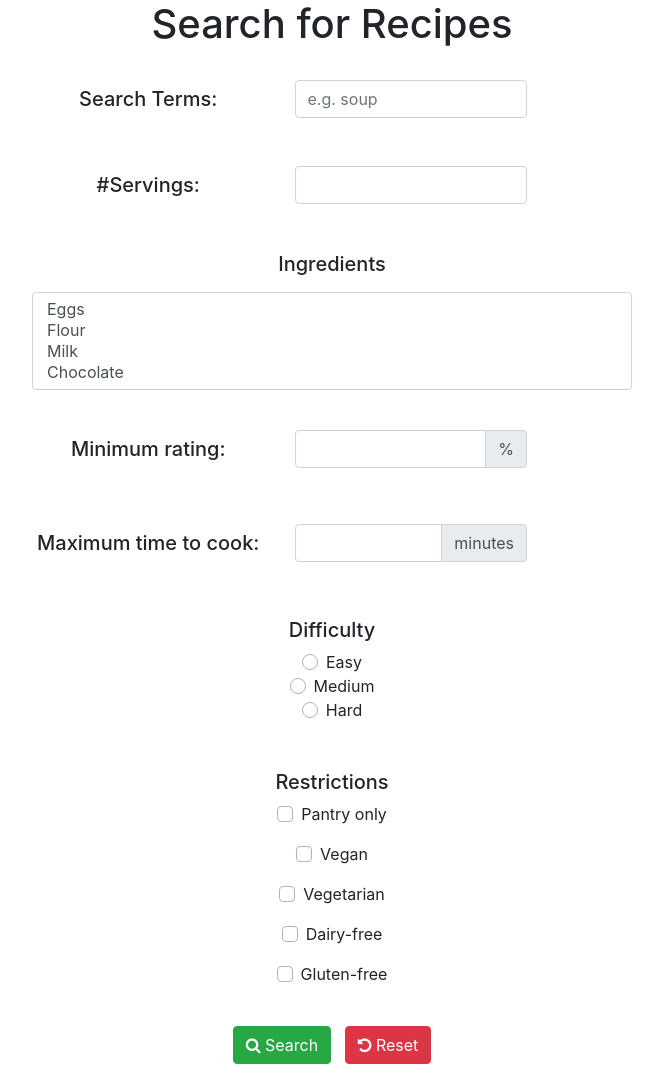
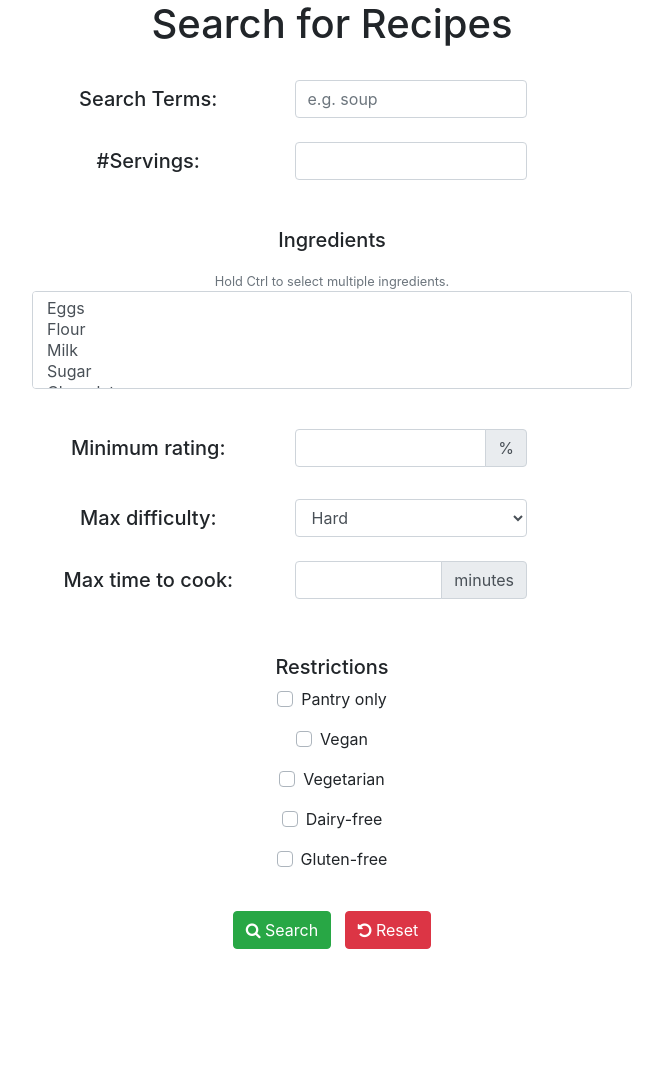
Before and after one commit to SaeedBaig/Wingredient, a Flask app: template wingredient/templates/search.html in a window 1280 px wide. Shown: the whole page, without its empty margins (308-971 px from the left). After the commit the page ends 949 px from the top, so only its background shows below. Run offline with Flask 2, Linux system fonts and the light colour scheme; the template is opened without the code that fills it, so the values that code supplies are empty; some libraries are stand-ins or nearby versions.

Commit message:
Made difficulty a drop-down + better formatting
Changed difficulty from radio buttons to a drop-down for max difficulty (which makes more sense IMO).
Also made items less far apart and added help-text for selecting ingredients.

```diff
--- a/wingredient/templates/search.html
+++ b/wingredient/templates/search.html
@@ -47,7 +47,6 @@
           <input type="search" class="form-control" id="search-box" placeholder="e.g. soup">
         </div>
       </div>
-      <br>
 
       <!-- #Servings -->
       <div class="form-group row">
@@ -65,16 +64,20 @@
         <label for="ingredients">
           <h5>Ingredients</h5>
         </label>
+        <small class="form-text text-muted">
+          Hold Ctrl to select multiple ingredients.
+        </small>
         <select multiple class="form-control" id="ingredients">
           <option>Eggs</option>
           <option>Flour</option>
           <option>Milk</option>
+          <option>Sugar</option>
           <option>Chocolate</option>
         </select>
       </div>
       <br>
 
-      <!-- Minimum Rating -->
+      <!-- Min Rating -->
       <div class="form-group row">
         <label for="min-rating" class="col-sm-5 col-form-label">
           <h5>Minimum rating:</h5>
@@ -88,12 +91,25 @@
           </div>
         </div>
       </div>
-      <br>
+
+      <!-- Max Difficulty -->
+      <div class="form-group row">
+        <label for="max-difficulty" class="col-sm-5 col-form-label">
+          <h5>Max difficulty: </h5>
+        </label>
+        <div class="col-sm-5">
+          <select class="form-control" id="max-difficulty">
+            <option>Easy</option>
+            <option>Medium</option>
+            <option selected>Hard</option>
+          </select>
+        </div>
+      </div>
 
       <!-- Maximum time to cook -->
       <div class="form-group row">
         <label for="max-time" class="col-sm-5 col-form-label">
-          <h5>Maximum time to cook:</h5>
+          <h5>Max time to cook:</h5>
         </label>
         <div class="col-sm-5">
           <div class="input-group mb-3">
@@ -104,24 +120,6 @@
           </div>
         </div>
       </div>
-      <br>
-
-      <!-- Difficulty -->
-      <h5>Difficulty</h5>
-      <div class="custom-control custom-radio">
-        <input type="radio" id="easy" name="difficulty" class="custom-control-input">
-        <label class="custom-control-label" for="easy">Easy</label>
-      </div>
-      <div class="custom-control custom-radio">
-        <input type="radio" id="medium" name="difficulty" class="custom-control-input">
-        <label class="custom-control-label" for="medium">Medium</label>
-      </div>
-      <div class="custom-control custom-radio">
-        <input type="radio" id="hard" name="difficulty" class="custom-control-input">
-        <label class="custom-control-label" for="hard">Hard</label>
-      </div>
-      <br>
-
 
       <!-- Checkboxes -->
       <br>
```
